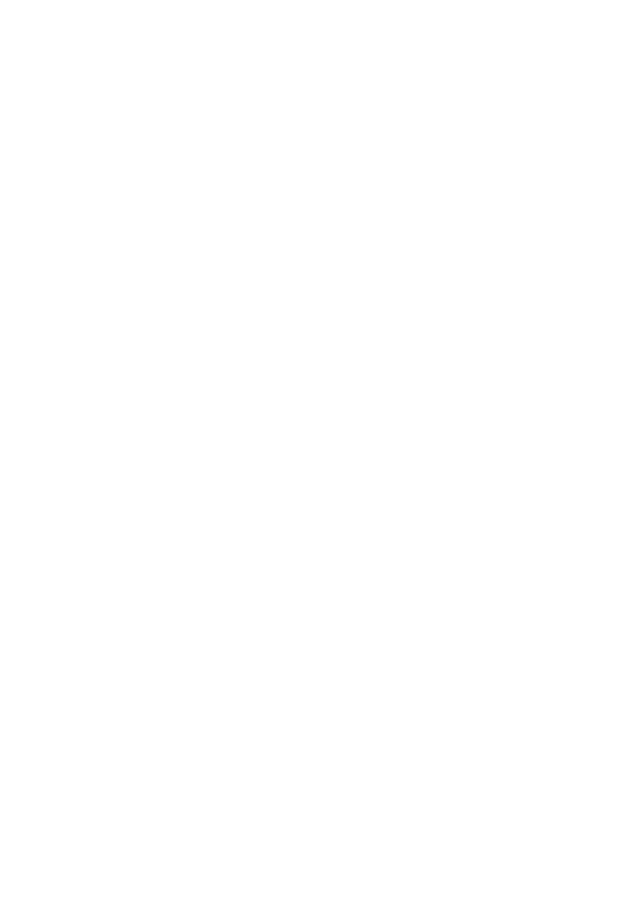
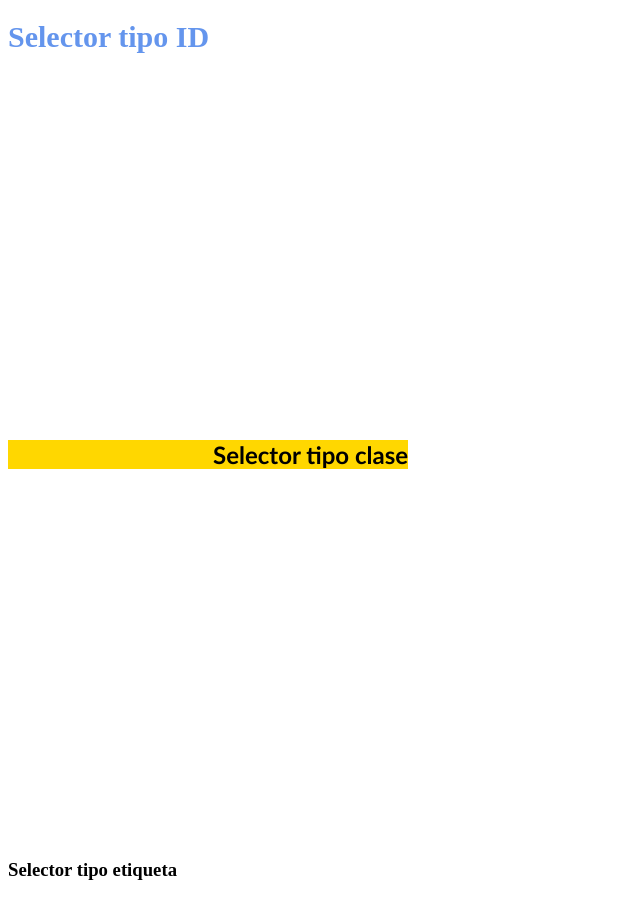
Before and after one commit to AxelYR/Cohorte23, a plain HTML site: page intweb3/pags/prioridad.html in a window 1280 px wide. Shown: the whole page, without its empty margins (0-640 px from the left). Before the commit the page ends 800 px from the top, so only its background shows below. Drawn offline with Linux system fonts and the light colour scheme.

Commit message:
Añadida practica sobre prioridades

```diff
--- /dev/null
+++ b/intweb3/estilos/prioridad.css
@@ -0,0 +1,15 @@
+#dato0{
+    color: cornflowerblue;
+    font-size: 30px;
+}
+
+.pato{
+    font-family: 'Gill Sans', 'Gill Sans MT', Calibri, 'Trebuchet MS', sans-serif;
+    text-align-last: right;
+    background-color: gold;
+}
+
+div{
+    height: 400px;
+    width: 400px;
+}
--- a/intweb3/pags/prioridad.html
+++ b/intweb3/pags/prioridad.html
@@ -4,9 +4,18 @@
     <meta charset="UTF-8">
     <meta http-equiv="X-UA-Compatible" content="IE=edge">
     <meta name="viewport" content="width=device-width, initial-scale=1.0">
-    <title>Document</title>
+    <title>prioridad</title>
+    <link rel="stylesheet" href="../estilos/prioridad.css">
 </head>
 <body>
-
+    <div>
+        <h1 id="dato0">Selector tipo ID</h1>
+    </div>
+    <div>
+        <h2 class="pato">Selector tipo clase</h2>
+    </div>
+    <div>
+        <h3>Selector tipo etiqueta</h3>
+    </div>
 </body>
 </html>
```
